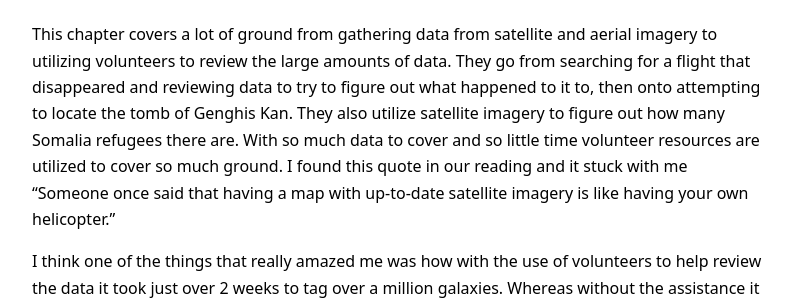
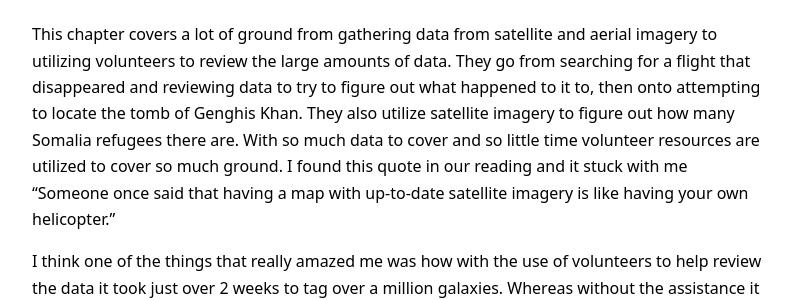
Before and after one commit to RandyWilkinsASU/ddm-textbook-summer-2019, a Jekyll site: the page built from _posts/2019-07-14-ch05-eye-in-sky.md, in a window 1280 px wide and 900 px high, scrolled down 930 px. Shown: the part 237-537 px from the top of the window, without its empty margins (240-1037 px from the left). Built offline with Jekyll 4.4.1, drawn with Linux system fonts in a browser that asks for light colours; our own code applies the rules of GitHub Pages for plain Markdown files; some of the changed text lies outside the part shown.

Commit message:
update key

```diff
--- a/_posts/2019-07-14-ch05-eye-in-sky.md
+++ b/_posts/2019-07-14-ch05-eye-in-sky.md
@@ -15,7 +15,7 @@ The term "satellite imagery" may refer to several types of digitally transmitted
 ## Chapter Summaries
 
 ### Crowd Computing Aerial Images
-This chapter covers a lot of ground from gathering data from satellite and aerial imagery to utilizing volunteers to review the large amounts of data. They go from searching for a flight that disappeared and reviewing data to try to figure out what happened to it to, then onto attempting to locate the tomb of Genghis Kan. They also utilize satellite imagery to figure out how many Somalia refugees there are. With so much data to cover and so little time volunteer resources are utilized to cover so much ground. I found this quote in our reading and it stuck with me “Someone once said that having a map with up-to-date satellite imagery is like having your own helicopter.”
+This chapter covers a lot of ground from gathering data from satellite and aerial imagery to utilizing volunteers to review the large amounts of data. They go from searching for a flight that disappeared and reviewing data to try to figure out what happened to it to, then onto attempting to locate the tomb of Genghis Khan. They also utilize satellite imagery to figure out how many Somalia refugees there are. With so much data to cover and so little time volunteer resources are utilized to cover so much ground. I found this quote in our reading and it stuck with me “Someone once said that having a map with up-to-date satellite imagery is like having your own helicopter.”
 
 I think one of the things that really amazed me was how with the use of volunteers to help review the data it took just over 2 weeks to tag over a million galaxies. Whereas without the assistance it would have taken well over 2 years to tag all the galaxies with just one person, and that was 12 hours a day for the full week.
 
```
Also changed, not shown: other parts of _posts/2019-07-14-ch05-eye-in-sky.md (+1 -1 lines).
